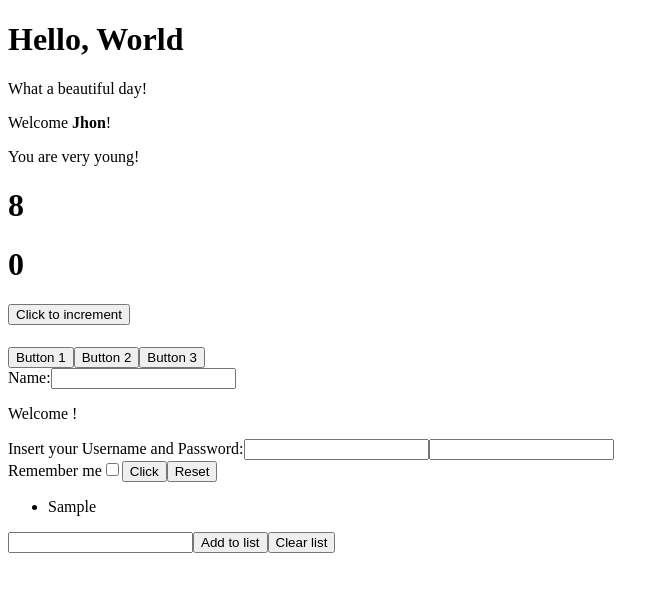
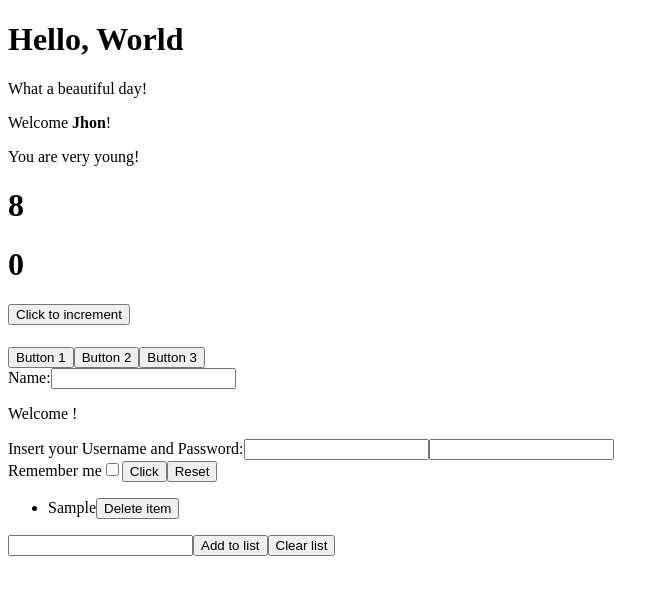
Before and after one commit to camilla-devasini/react-exercises, a React (Create React App) app: page / in a window 1280 px wide. Both pictures are taken after typing "Sample" into the empty fields and a click on the button "Add to list". Shown: the top 594 px of the page, without its empty margins (0-669 px from the left). Built offline with nearby package versions, Linux system fonts and the light colour scheme.

Commit message:
add ex lists-06

```diff
--- a/src/components/list/TodoList.js
+++ b/src/components/list/TodoList.js
@@ -26,11 +26,20 @@ const TodoList = props => {
         setItems([]);
     }
 
+    const deleteItemHandler = (index) => {
+        setItems((prevState) => {
+            const itemsArray = [...prevState];
+            console.log(itemsArray);
+            itemsArray.splice(index, 1);
+            return itemsArray;
+        })
+    }
+
     return (
         <div>
             <ul>
                 {items.map((item, index)=>
-                    <li key={index}>{item}</li>
+                        <li key={index}>{item}<button onClick={() => {deleteItemHandler(index)}}>Delete item</button></li>
                 )}
             </ul>
             <input type="text" onChange={inputChangeHandler} value={input}></input>
```
